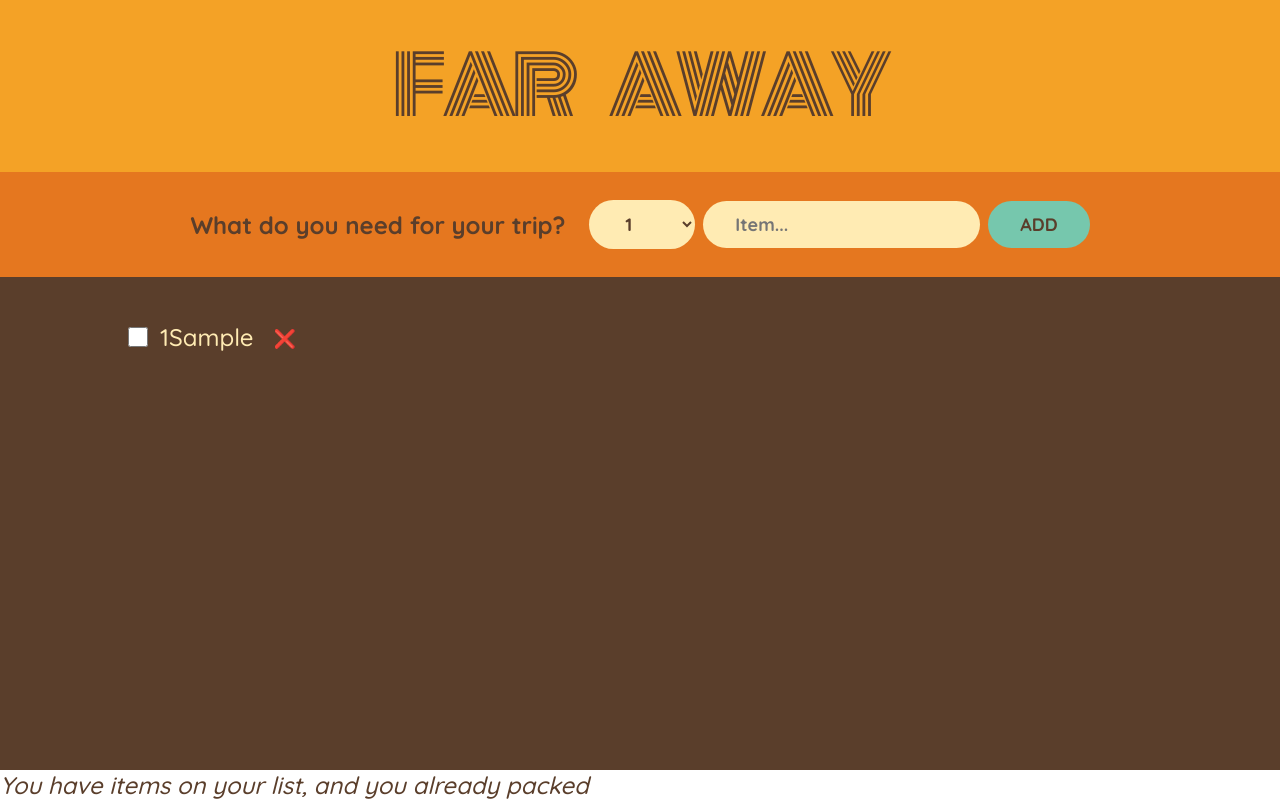
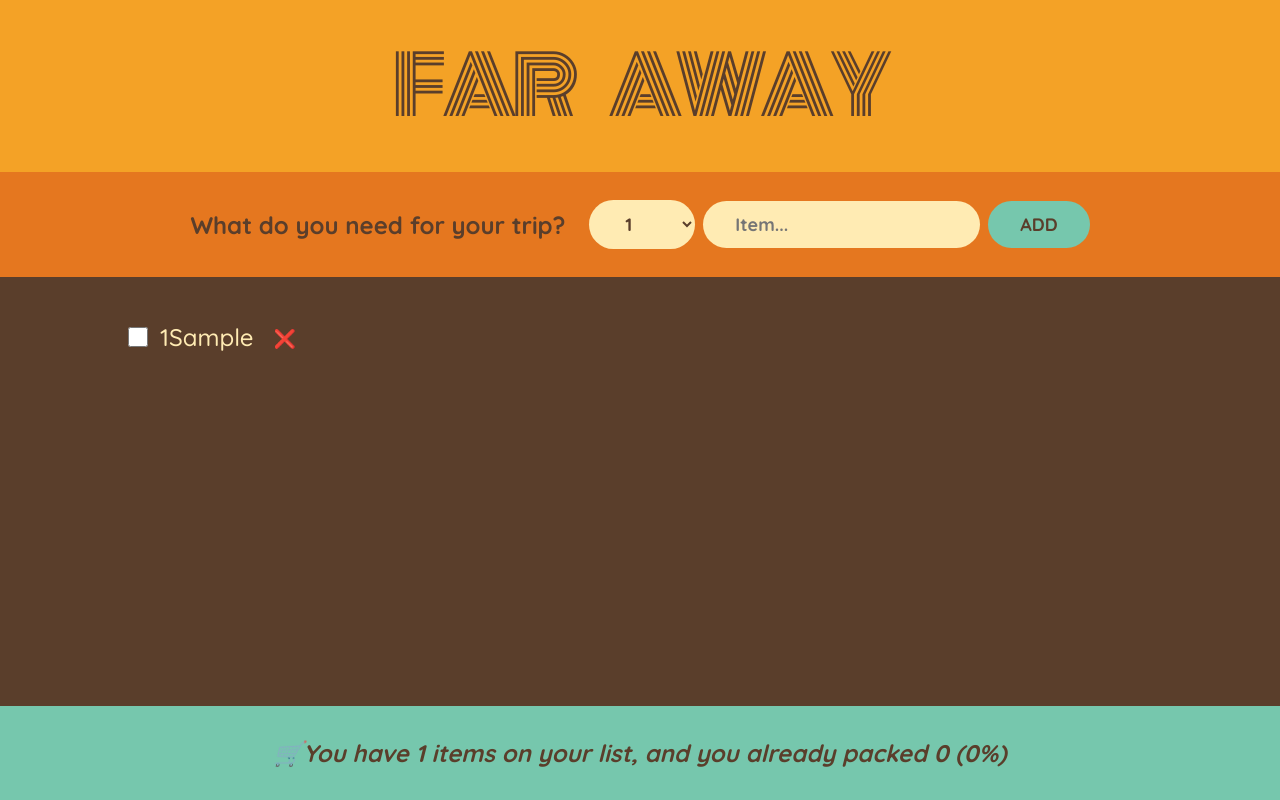
Before and after one commit to Pin3appl3ishan/react-concepts, a React (Vite) app in the folder travel-list/: page / in a window 1280 px wide. Both pictures are taken after typing "Sample" into the empty fields and a click on the button "ADD". Built offline with nearby package versions, Linux system fonts and the light colour scheme.

Commit message:
stats section

```diff
--- a/travel-list/src/App.jsx
+++ b/travel-list/src/App.jsx
@@ -28,7 +28,7 @@
         onToggleItem={handleToggleItem}
         onDeleteItem={handleDeleteItem}
       />
-      <Stats />
+      <Stats items={items} />
     </div>
   );
 };
@@ -113,11 +113,25 @@
   );
 }
 
-function Stats() {
+function Stats({ items }) {
+  if (!items.length) {
+    return (
+      <p className="stats">
+        <em>Start adding some items to your packing list✈️</em>
+      </p>
+    );
+  }
+
+  const numItems = items.length;
+  const numPacked = items.filter((item) => item.packed).length;
+  const percentage = Math.round((numPacked / numItems) * 100);
+
   return (
-    <footer>
+    <footer className="stats">
       <em>
-        You have {} items on your list, and you already packed {}
+        {percentage === 100
+          ? "You got everyting ! Ready to go"
+          : `🛒You have ${numItems} items on your list, and you already packed ${numPacked} (${percentage}%)`}
       </em>
     </footer>
   );
```
